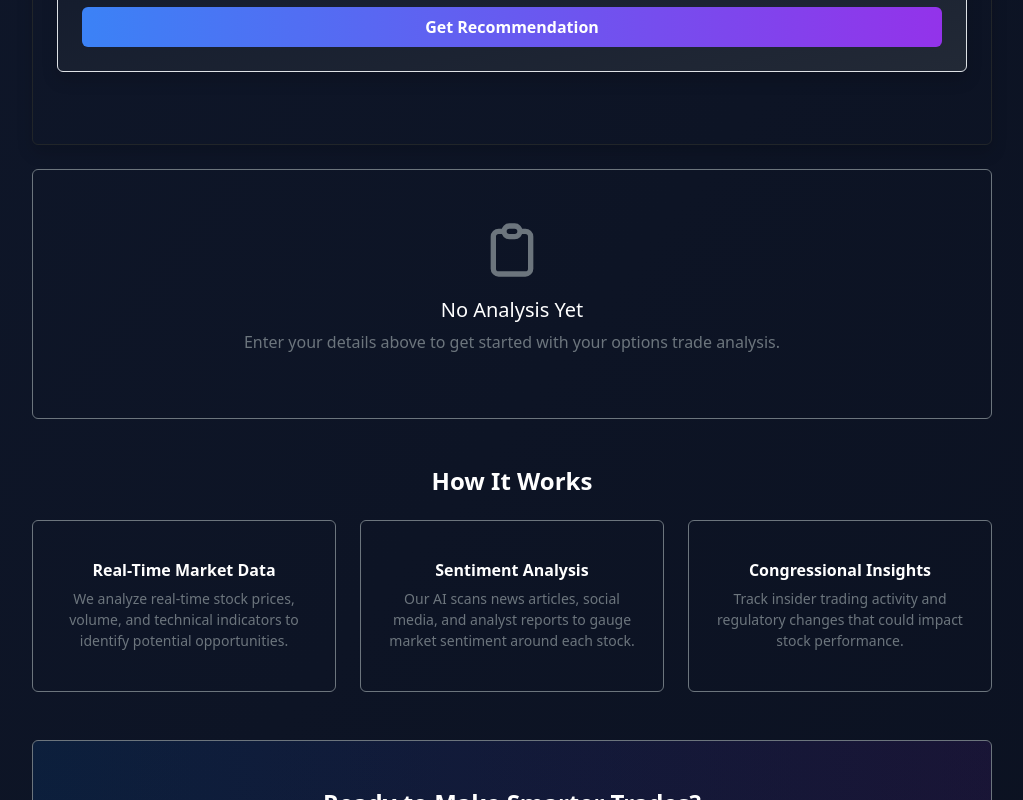
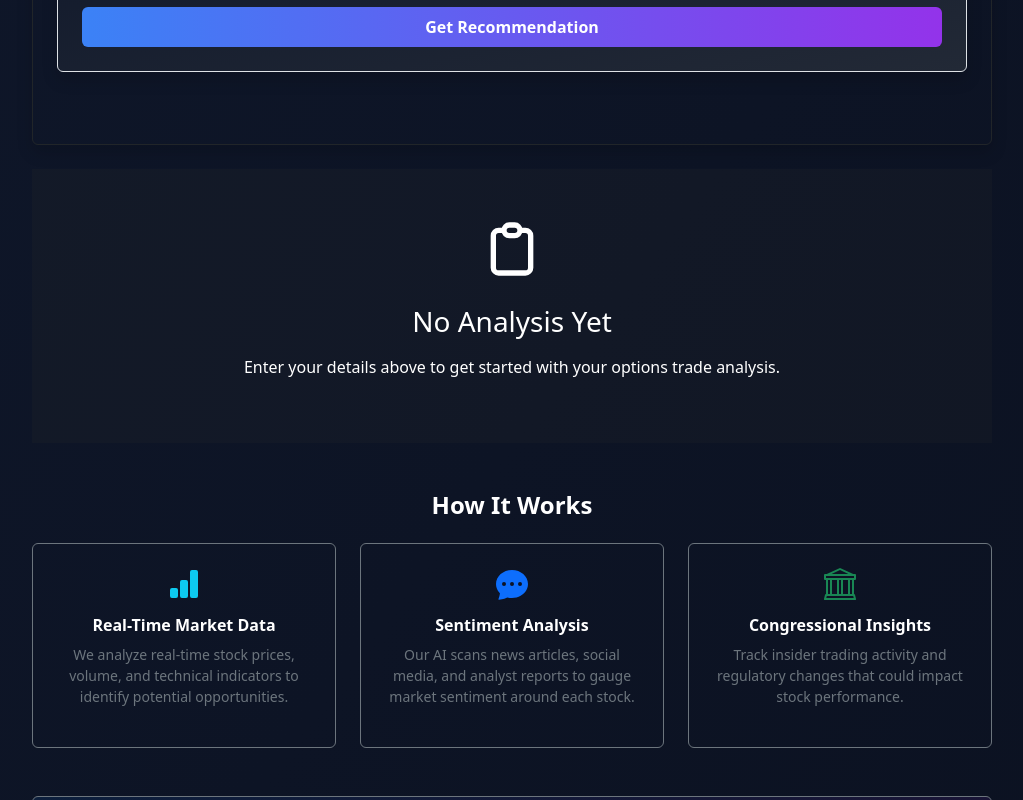
Before and after one commit to MCVelasquez45/AI-Trader, a React (Vite) app in the folder client/: page / in a window 1280 px wide. Shown: the part 426-1226 px from the top of the page, without its empty margins (128-1151 px from the left). Built offline with nearby package versions, Linux system fonts and the light colour scheme.

Commit message:
debugged recat icon's successfully

```diff
--- a/client/package.json
+++ b/client/package.json
@@ -16,6 +16,7 @@
     "bootstrap": "^5.3.7",
     "react": "^18.2.0",
     "react-dom": "^18.2.0",
+    "react-icons": "^5.5.0",
     "react-router-dom": "^6.4.2"
   },
   "browserslist": {
--- a/client/src/pages/Dashboard.tsx
+++ b/client/src/pages/Dashboard.tsx
@@ -1,5 +1,6 @@
 // 📦 Import React and hooks
 import React, { useState } from 'react';
+import { BsBank, BsBarChartFill, BsChatDotsFill } from 'react-icons/bs';
 
 // 📦 Import components
 import TradeForm from '../components/TradeForm';
@@ -117,14 +118,16 @@ const Dashboard: React.FC = () => {
 
           {/* 📟 Empty State */}
           {!loading && !activeTicker && (
-            <div className="rounded p-5 text-center border border-secondary mb-5">
-              <svg width="64" height="64" className="text-secondary mb-3" fill="none" stroke="currentColor" viewBox="0 0 24 24">
+            <div className="bg-dark bg-opacity-25 rounded-xl p-5 text-center border-4 border-dashed border-blue-800 mb-5">
+              <svg width="64" height="64" className="text-gray-500 mb-4" fill="none" stroke="currentColor" viewBox="0 0 24 24">
                 <path strokeLinecap="round" strokeLinejoin="round" strokeWidth="2" d="M9 5H7a2 2 0 00-2 2v12a2 2 0 002 2h10a2 2 0 002-2V7a2 2 0 00-2-2h-2M9 5a2 2 0 002 2h2a2 2 0 002-2M9 5a2 2 0 012-2h2a2 2 0 012 2" />
               </svg>
-              <h3 className="h5 mb-2">No Analysis Yet</h3>
-              <p className="text-secondary">Enter your details above to get started with your options trade analysis.</p>
+              <h3 className="text-white text-lg font-semibold mb-3">No Analysis Yet</h3>
+              <p className="text-gray-400">Enter your details above to get started with your options trade analysis.</p>
             </div>
           )}
+
+
 
           {/* ✅ Analysis Result Panel */}
           {activeTicker && !loading && (
@@ -138,19 +141,19 @@ const Dashboard: React.FC = () => {
               {[{
                 title: "Real-Time Market Data",
                 description: "We analyze real-time stock prices, volume, and technical indicators to identify potential opportunities.",
-                icon: <i className="bi bi-bar-chart-fill fs-2 text-info"></i>
+                icon: <BsBarChartFill size={32} className="text-info" />
               }, {
                 title: "Sentiment Analysis",
                 description: "Our AI scans news articles, social media, and analyst reports to gauge market sentiment around each stock.",
-                icon: <i className="bi bi-chat-dots-fill fs-2 text-primary"></i>
+                icon: <BsChatDotsFill size={32} className="text-primary" />
               }, {
                 title: "Congressional Insights",
                 description: "Track insider trading activity and regulatory changes that could impact stock performance.",
-                icon: <i className="bi bi-bank fs-2 text-success"></i>
+                icon: <BsBank size={32} className="text-success" />
               }].map((feature, index) => (
                 <div key={index} className="col-md-4">
                   <div className="rounded p-4 h-100 border border-secondary text-center">
-                    <div className="mb-3">{feature.icon}</div>
+                    <div className="mb-3 d-flex justify-content-center">{feature.icon}</div>
                     <h4 className="h6 fw-semibold mb-2">{feature.title}</h4>
                     <p className="text-secondary small">{feature.description}</p>
                   </div>
@@ -158,6 +161,7 @@ const Dashboard: React.FC = () => {
               ))}
             </div>
           </section>
+
 
           {/* 🚀 Call To Action Section */}
           <section className="mt-5 text-center py-5 rounded border border-secondary" style={{ background: 'linear-gradient(to right, rgba(0, 123, 255, 0.1), rgba(138, 43, 226, 0.1))' }}>
--- a/client/src/styles/theme.css
+++ b/client/src/styles/theme.css
@@ -28,3 +28,27 @@
   0%, 100% { opacity: 0; }
   50% { opacity: 1; }
 }
+
+@keyframes pulseGlow {
+  0%, 100% {
+    transform: scale(1);
+    opacity: 0.4;
+  }
+  50% {
+    transform: scale(1.2);
+    opacity: 0.7;
+  }
+}
+/* Add to theme.css */
+.shimmer-overlay {
+  position: fixed;
+  top: 0;
+  left: 0;
+  width: 100%;
+  height: 100%;
+  pointer-events: none;
+  background: radial-gradient(circle at 20% 40%, rgba(0, 153, 255, 0.15), transparent 60%) repeat;
+  background-size: 600% 600%;
+  animation: pulseGlow 8s ease-in-out infinite;
+  z-index: 0;
+}
```
